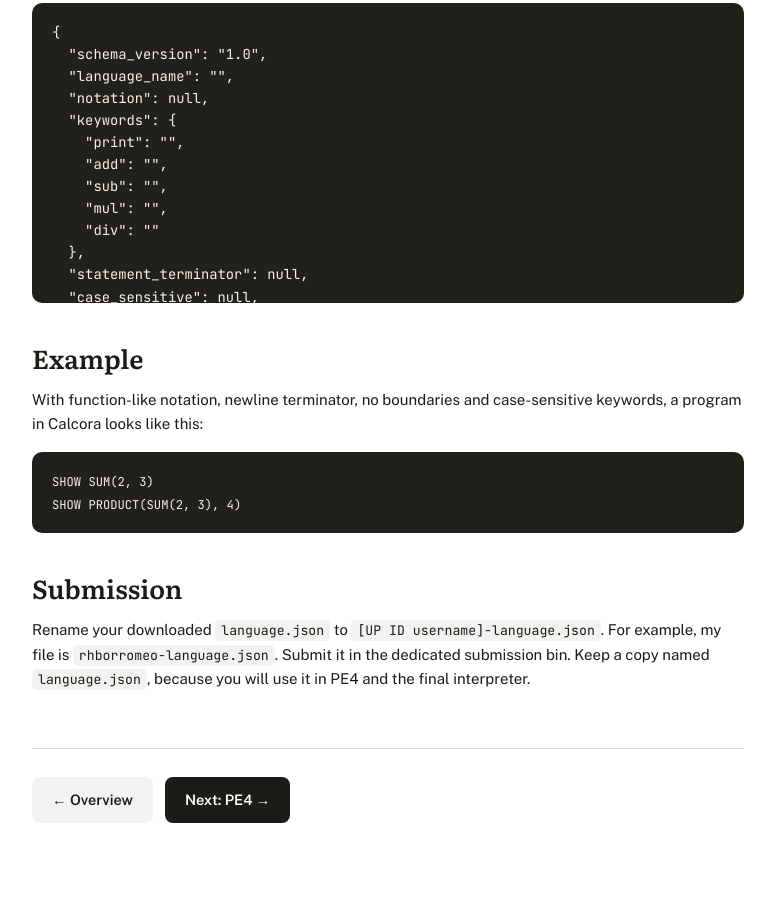
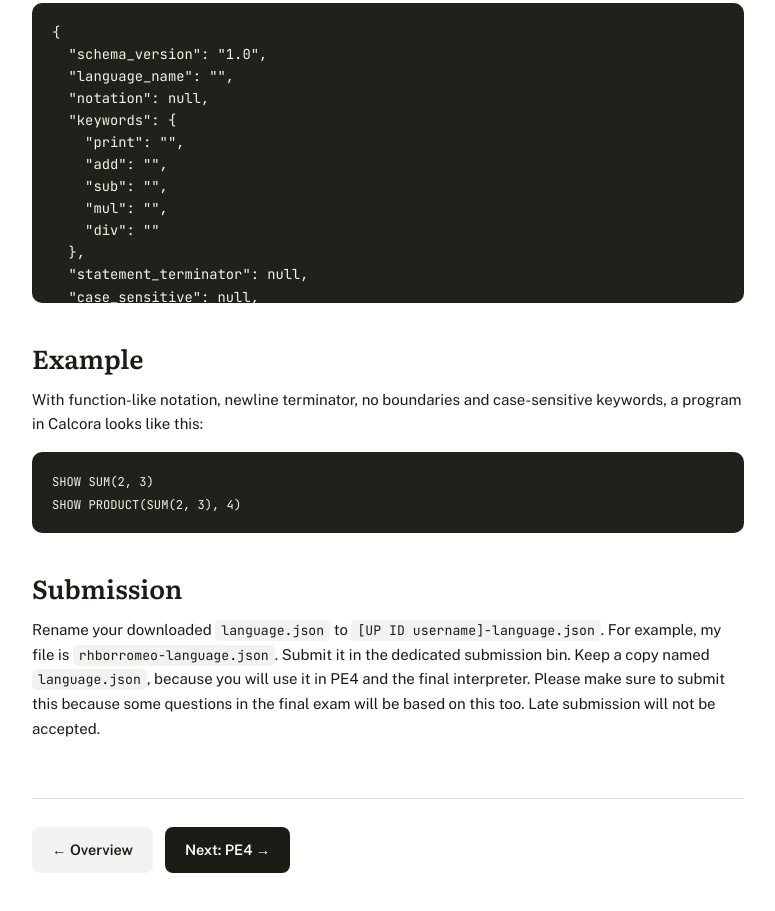
Before and after one commit to riamaehb/is214-course, a plain HTML site: page assignments/pe3.html in a window 1280 px wide. Shown: the part 3258-4169 px from the top of the page, without its empty margins (252-1027 px from the left). Drawn offline with nearby package versions, Linux system fonts and the light colour scheme.

Commit message:
Update pe3.html

```diff
--- a/assignments/pe3.html
+++ b/assignments/pe3.html
@@ -74,7 +74,7 @@
 SHOW PRODUCT(SUM(2, 3), 4)</code></pre>
 
 <h2 style="margin-top:40px; margin-bottom:14px; font-size:26px;">Submission</h2>
-<p>Rename your downloaded <code>language.json</code> to <code>[UP ID username]-language.json</code>. For example, my file is <code>rhborromeo-language.json</code>. Submit it in the dedicated submission bin. Keep a copy named <code>language.json</code>, because you will use it in PE4 and the final interpreter.</p>
+<p>Rename your downloaded <code>language.json</code> to <code>[UP ID username]-language.json</code>. For example, my file is <code>rhborromeo-language.json</code>. Submit it in the dedicated submission bin. Keep a copy named <code>language.json</code>, because you will use it in PE4 and the final interpreter. Please make sure to submit this because some questions in the final exam will be based on this too. Late submission will not be accepted.</p>
 <div class="standalone-nav" style="gap:12px; flex-wrap:wrap; margin-top:56px; padding-top:28px; border-top:1px solid var(--rule);"><a href="index.html" class="navbtn secondary">← Overview</a><a href="pe4.html" class="navbtn">Next: PE4 →</a></div>
 
 
```
